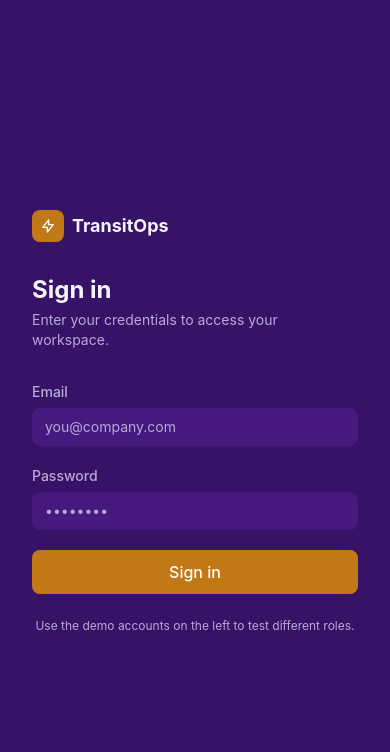
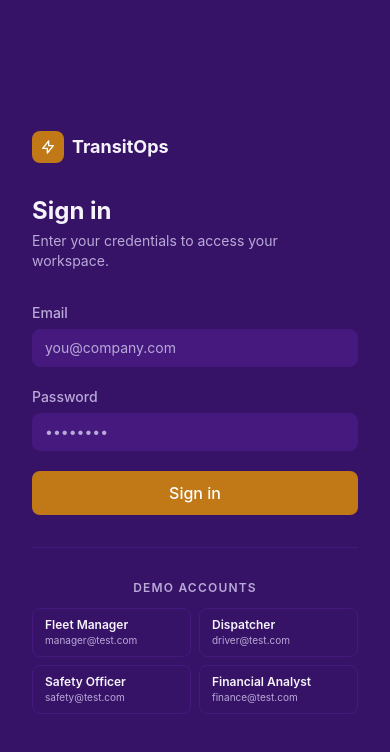
Before and after one commit to Het6518/Transitops, a React app in the folder frontend/: page /login in a window 390 px wide. Shown: the top 752 px of the page. Built offline with nearby package versions, Linux system fonts and the light colour scheme; the HTML template or start-up script is replaced by a standard one.

Commit message:
mobile responsive added

```diff
--- a/frontend/src/components/PageLayout.jsx
+++ b/frontend/src/components/PageLayout.jsx
@@ -1,3 +1,4 @@
+import { useState } from 'react';
 import Sidebar from './Sidebar';
 import Topbar from './Topbar';
 
@@ -5,15 +6,30 @@ import Topbar from './Topbar';
  * PageLayout
  * ──────────
  * Persistent shell used by every authenticated page.
- * Sidebar (fixed left) + Topbar (fixed top-right) + scrollable content area.
+ * Sidebar (fixed left / drawer on mobile) + Topbar (fixed top-right) + scrollable content area.
  */
 export default function PageLayout({ title, children }) {
+  const [sidebarOpen, setSidebarOpen] = useState(false);
+
   return (
     <div className="flex h-screen overflow-hidden bg-brand-dark">
-      <Sidebar />
+      {/* Sidebar container */}
+      <div className={`fixed inset-0 z-40 md:relative md:z-auto ${sidebarOpen ? 'flex' : 'hidden md:flex'}`}>
+        {/* Backdrop overlay for mobile */}
+        <div
+          className="fixed inset-0 bg-black/50 md:hidden transition-opacity"
+          onClick={() => setSidebarOpen(false)}
+        />
+        {/* Sidebar itself */}
+        <div className="relative z-50">
+          <Sidebar onClose={() => setSidebarOpen(false)} />
+        </div>
+      </div>
+
+      {/* Main content wrapper */}
       <div className="flex flex-col flex-1 overflow-hidden">
-        <Topbar title={title} />
-        <main className="flex-1 overflow-y-auto bg-brand-light p-6">
+        <Topbar title={title} onToggleSidebar={() => setSidebarOpen(!sidebarOpen)} />
+        <main className="flex-1 overflow-y-auto bg-brand-light p-4 md:p-6">
           {children}
         </main>
       </div>
--- a/frontend/src/components/Sidebar.jsx
+++ b/frontend/src/components/Sidebar.jsx
@@ -22,7 +22,7 @@ function NavIcon({ name }) {
   );
 }
 
-export default function Sidebar() {
+export default function Sidebar({ onClose }) {
   const { user, logout } = useAuth();
   const navigate = useNavigate();
 
@@ -32,14 +32,15 @@ export default function Sidebar() {
   );
 
   const handleLogout = () => {
+    if (onClose) onClose();
     logout();
     navigate('/login', { replace: true });
   };
 
   return (
-    <aside className="w-60 shrink-0 bg-brand-dark flex flex-col h-screen sticky top-0">
+    <aside className="w-60 shrink-0 bg-brand-dark flex flex-col h-screen sticky top-0 border-r border-brand-dark-raised md:border-none">
       {/* Wordmark */}
-      <div className="px-6 py-5 border-b border-brand-dark-raised">
+      <div className="px-6 py-5 border-b border-brand-dark-raised flex items-center justify-between">
         <div className="flex items-center gap-2">
           <div className="w-8 h-8 rounded-lg bg-accent flex items-center justify-center">
             <svg className="w-5 h-5 text-white" fill="none" stroke="currentColor" viewBox="0 0 24 24">
@@ -48,6 +49,17 @@ export default function Sidebar() {
           </div>
           <span className="text-ink-onDark font-bold text-lg tracking-tight">TransitOps</span>
         </div>
+
+        {/* Mobile close button */}
+        <button
+          onClick={onClose}
+          className="md:hidden text-ink-onDarkMuted hover:text-ink-onDark focus:outline-none p-1 rounded hover:bg-brand-dark-raised"
+          aria-label="Close menu"
+        >
+          <svg className="w-6 h-6" fill="none" stroke="currentColor" viewBox="0 0 24 24">
+            <path strokeLinecap="round" strokeLinejoin="round" strokeWidth={2} d="M6 18L18 6M6 6l12 12" />
+          </svg>
+        </button>
       </div>
 
       {/* Nav items */}
@@ -57,6 +69,7 @@ export default function Sidebar() {
             key={item.page}
             to={item.path}
             id={`nav-${item.page}`}
+            onClick={onClose}
             className={({ isActive }) =>
               `flex items-center gap-3 px-3 py-2.5 rounded-lg text-sm font-medium transition-colors duration-150 ${
                 isActive
--- a/frontend/src/components/Topbar.jsx
+++ b/frontend/src/components/Topbar.jsx
@@ -1,14 +1,26 @@
 import { useAuth } from '../context/AuthContext';
 import { ROLE_DISPLAY_NAME } from '../config/permissions';
 
-export default function Topbar({ title }) {
+export default function Topbar({ title, onToggleSidebar }) {
   const { user } = useAuth();
   const roleName = ROLE_DISPLAY_NAME[user?.role] ?? user?.role ?? '';
 
   return (
-    <header className="h-14 bg-brand-dark border-b border-brand-dark-raised flex items-center justify-between px-6 shrink-0">
-      {/* Page title */}
-      <h1 className="text-ink-onDark font-semibold text-base">{title}</h1>
+    <header className="h-14 bg-brand-dark border-b border-brand-dark-raised flex items-center justify-between px-4 md:px-6 shrink-0">
+      <div className="flex items-center gap-3">
+        {/* Hamburger Menu Button */}
+        <button
+          onClick={onToggleSidebar}
+          className="md:hidden text-ink-onDarkMuted hover:text-ink-onDark p-1 rounded hover:bg-brand-dark-raised focus:outline-none focus:ring-2 focus:ring-accent"
+        >
+          <svg className="w-6 h-6" fill="none" stroke="currentColor" viewBox="0 0 24 24">
+            <path strokeLinecap="round" strokeLinejoin="round" strokeWidth={2} d="M4 6h16M4 12h16M4 18h16" />
+          </svg>
+        </button>
+
+        {/* Page title */}
+        <h1 className="text-ink-onDark font-semibold text-base">{title}</h1>
+      </div>
 
       {/* User info */}
       <div className="flex items-center gap-3">
--- a/frontend/src/pages/LoginPage.jsx
+++ b/frontend/src/pages/LoginPage.jsx
@@ -172,9 +172,27 @@ export default function LoginPage() {
             </button>
           </form>
 
-          <p className="text-ink-onDarkMuted text-xs mt-6 text-center">
+          <p className="text-ink-onDarkMuted text-xs mt-6 text-center lg:block hidden">
             Use the demo accounts on the left to test different roles.
           </p>
+
+          {/* Mobile demo accounts helper */}
+          <div className="mt-8 pt-8 border-t border-brand-dark-raised lg:hidden">
+            <p className="text-xs font-semibold text-ink-onDarkMuted uppercase tracking-widest mb-3 text-center">Demo accounts</p>
+            <div className="grid grid-cols-2 gap-2">
+              {DEMO_ACCOUNTS.map((a) => (
+                <button
+                  key={a.email}
+                  type="button"
+                  onClick={() => fillDemo(a)}
+                  className="text-left px-3 py-2 rounded-lg border border-brand-dark-raised hover:border-accent hover:bg-brand-dark-raised transition-colors duration-150 focus:outline-none"
+                >
+                  <p className="text-xs font-semibold text-ink-onDark">{a.role}</p>
+                  <p className="text-[10px] text-ink-onDarkMuted truncate">{a.email}</p>
+                </button>
+              ))}
+            </div>
+          </div>
         </div>
       </div>
     </div>
```
